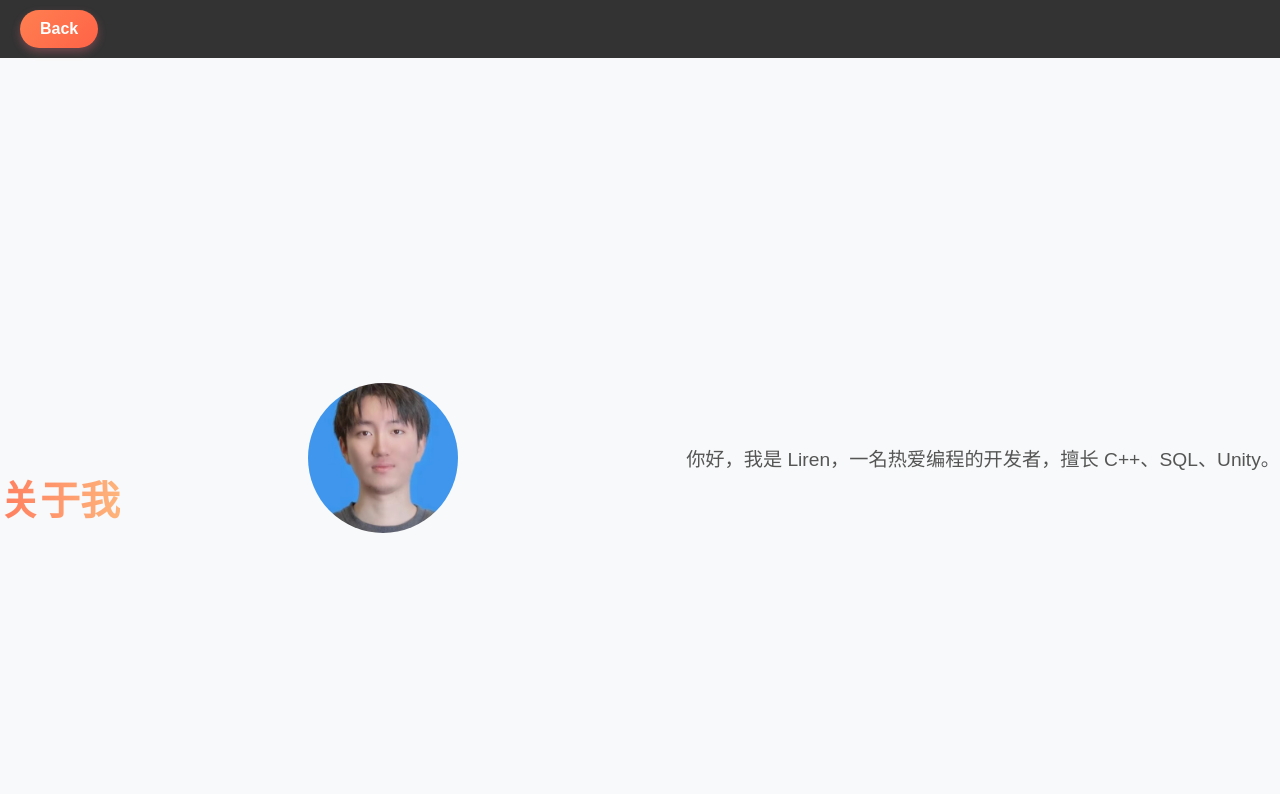
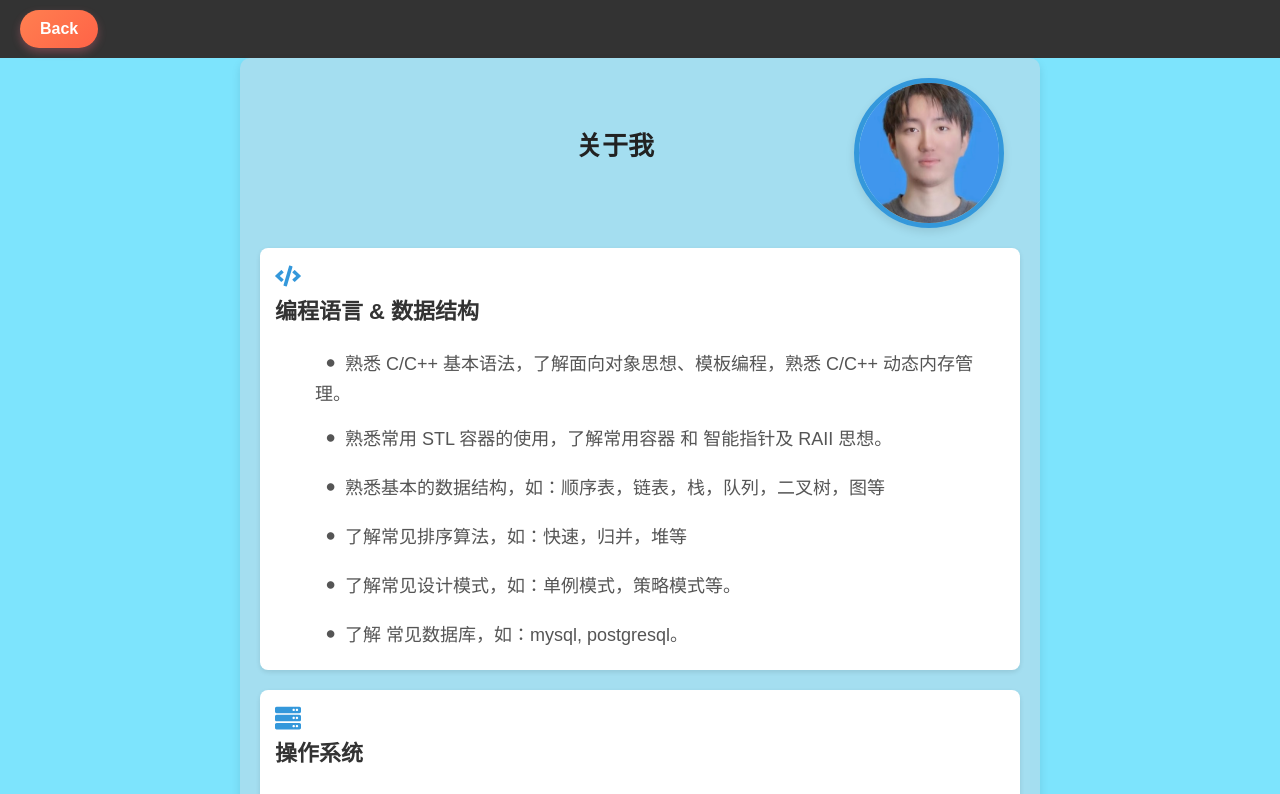
Before and after one commit to Liren4396/projectWebsite, a React (Create React App) app in the folder frontend/: page /about in a window 1280 px wide. Shown: the top 794 px of the page. Built offline with nearby package versions, Linux system fonts and the light colour scheme.

Commit message:
add project and about me

```diff
--- a/frontend/package.json
+++ b/frontend/package.json
@@ -9,6 +9,7 @@
     "@testing-library/user-event": "^13.5.0",
     "react": "^19.0.0",
     "react-dom": "^19.0.0",
+    "react-icons": "^5.5.0",
     "react-router-dom": "^7.2.0",
     "react-scripts": "5.0.1",
     "web-vitals": "^2.1.4"
--- a/frontend/src/App.css
+++ b/frontend/src/App.css
@@ -11,6 +11,9 @@ nav {
 .nav-links {
   display: flex;
   gap: 20px;
+}
+body, html _{
+  background: rgb(125, 228, 253);
 }
 
 .logout-button {
--- a/frontend/src/App.js
+++ b/frontend/src/App.js
@@ -2,7 +2,6 @@ import React from 'react';
 import { BrowserRouter as Router, Routes, Route, Link, useLocation, useNavigate } from 'react-router-dom';
 import Home from './components/Home';
 import Projects from './components/Projects';
-import Blog from './components/Blog';
 import Contact from './components/Contact';
 import AboutMe from './components/AboutMe';
 import HighPerformanceServer from './components/HighPerformanceServer';
@@ -37,7 +36,6 @@ function Navigation() {
         <>
           <Link to="/">Home</Link>
           <Link to="/projects">Projects</Link>
-          <Link to="/blog">Blog</Link>
           <Link to="/contact">Contact</Link>
 
           {/* 根据登录状态渲染按钮 */}
@@ -64,7 +62,6 @@ function App() {
         <Routes>
           <Route path="/" element={<Home />} />
           <Route path="/projects" element={<Projects />} />
-          <Route path="/blog" element={<Blog />} />
           <Route path="/contact" element={<Contact />} />
           <Route path="/about" element={<AboutMe />} />
           <Route path="/projects/HighPerformanceServer" element={<HighPerformanceServer />} />
--- a/frontend/src/components/AboutMe.css
+++ b/frontend/src/components/AboutMe.css
@@ -1,25 +1,68 @@
 .about-container {
-    display: flex;
-    justify-content: center;
-    align-items: center;
-    height: 100vh;
-    background: #f8f9fa;
-  }
+  max-width: 800px;
+  margin: auto;
+  padding: 20px;
+  background: #a4def0;
+  color: #333333;
+  border-radius: 10px;
+  box-shadow: 0px 4px 10px rgba(0, 0, 0, 0.1);
+  display: flex; /* 使用 flexbox 布局 */
+  flex-direction: column;
+}
+.title {
+  text-align: center; /* 确保标题文本居中 */
+  font-size: 26px;
+  margin-left: 300px;
+  font-weight: bold;
+  color: #222222;  /* 深一点的灰色 */
+  margin-bottom: 20px;
+}
 
-.content-box {
-    background: white;
-    padding: 20px;
-    border-radius: 15px;
-    box-shadow: 0 5px 15px rgba(0, 0, 0, 0.2);
-    text-align: center;
-    max-width: 500px;
+.section {
+  margin-bottom: 20px;
+  padding: 15px;
+  background: #ffffff;  /* 白色卡片 */
+  border-radius: 8px;
+  box-shadow: 0px 2px 5px rgba(0, 0, 0, 0.1);
+}
+
+.icon {
+  font-size: 26px;
+  color: #3498db; /* 亮蓝色，让它更显眼 */
+  margin-right: 10px;
+}
+
+p {
+  font-size: 18px;
+  margin-bottom: 5px;
+}
+
+h3 {
+  font-size: 22px;
+  font-weight: bold;
+  margin-bottom: 10px;
+}
+
+span {
+  position: relative;
+  top: 5px;
+  font-size: 30px;
+  font-weight: bold;
 }
 
 .avatar {
   width: 150px;
   height: 150px;
+  object-fit: cover;
   border-radius: 50%;
-  object-fit: cover;
-  display: block;
-  margin: 20px auto;
+  border: 5px solid #3498db;
+  box-shadow: 0px 4px 10px rgba(0, 0, 0, 0.1);
+  margin-left: 200px;
 }
+.title-container {
+  display: flex;
+  justify-content: center;
+  align-items: center;
+  width: 100%;
+  margin-bottom: 20px;
+}
--- a/frontend/src/components/AboutMe.js
+++ b/frontend/src/components/AboutMe.js
@@ -1,16 +1,41 @@
 import React from "react";
-import { useNavigate } from "react-router-dom"; // 导入 useNavigate
-import './AboutMe.css'
+import { FaCode, FaDatabase, FaServer, FaNetworkWired } from "react-icons/fa"; // 引入图标
+import './AboutMe.css';
+
 const AboutMe = () => {
-  const navigate = useNavigate(); // 获取导航函数
+  return (
+    <div className="about-container">
+      <div className="title-container">
+        <h2 className="title">关于我</h2>
+        <img src="1.jpg" alt="My Avatar" className="avatar"/>
+      </div>
+      <div className="section">
+        <FaCode className="icon" />
+        <h3>编程语言 & 数据结构</h3>
+        <p><span>・</span>熟悉 C/C++ 基本语法，了解面向对象思想、模板编程，熟悉 C/C++ 动态内存管理。</p>
+        <p><span>・</span>熟悉常用 STL 容器的使用，了解常用容器 和 智能指针及 RAII 思想。</p>
+        <p><span>・</span>熟悉基本的数据结构，如：顺序表，链表，栈，队列，二叉树，图等</p>
+        <p><span>・</span>了解常见排序算法，如：快速，归并，堆等</p>
+        <p><span>・</span>了解常见设计模式，如：单例模式，策略模式等。</p>
+        <p><span>・</span>了解 常见数据库，如：mysql, postgresql。</p>
+      </div>
 
-  return (
-    <div>
-      <section id="about" className="about-container">
-        <h1>关于我</h1>
-        <img src="1.jpg" alt="My Avatar" className="avatar"/>
-        <p>你好，我是 Liren，一名热爱编程的开发者，擅长 C++、SQL、Unity。</p>
-      </section>
+      <div className="section">
+        <FaServer className="icon" />
+        <h3>操作系统</h3>
+        <p><span>・</span>熟悉 Linux 命令，掌握 Linux 下的多线程、多进程编程，了解进程同步及互斥机制。</p>
+        <p><span>・</span>掌握进程间通信（IPC）：管道、消息队列、信号量、共享内存等。</p>
+        <p><span>・</span>熟悉 Shell 和 Python 编程，能够进行 Linux 系统批量处理。</p>
+      </div>
+
+      <div className="section">
+        <FaNetworkWired className="icon" />
+        <h3>计算机网络</h3>
+        <p><span>・</span>熟悉TCP/IP 协议栈和数据的封装和应用。</p>
+        <p><span>・</span>熟悉网络编程基础，熟悉Socket网络套接字。</p>
+        <p><span>・</span>了解常见 I/O 模型（阻塞、非阻塞、信号驱动、多路复用、异步）。</p>
+        <p><span>・</span>熟悉多路复用 I/O 技术（select、poll、epoll）。</p>
+      </div>
     </div>
   );
 };
--- a/frontend/src/components/Blog.css
+++ /dev/null
@@ -1,78 +0,0 @@
-.blog-container {
-  display: flex;
-  flex-direction: column;
-  align-items: center;
-  justify-content: center;
-  height: 100vh;
-  background: linear-gradient(to right, rgba(34, 193, 195, 0.9), rgba(253, 187, 45, 0.9));
-  padding: 20px;
-}
-
-h1 {
-  margin-top: 100px;
-  font-size: 2.5rem;
-  background: linear-gradient(to right, #ff7e5f, #feb47b);
-  -webkit-background-clip: text;
-  color: transparent;
-  margin-bottom: 20px;
-}
-
-.blog-list {
-  display: flex;
-  flex-direction: column;
-  gap: 15px;
-  max-width: 600px;
-  width: 100%;
-}
-
-.blog-card {
-  background: rgba(255, 255, 255, 0.95);
-  padding: 20px;
-  border-radius: 12px;
-  box-shadow: 0 8px 20px rgba(0, 0, 0, 0.15);
-  transition: transform 0.3s ease-in-out;
-}
-
-.blog-card:hover {
-  transform: translateY(-5px);
-}
-
-.blog-card h2 {
-  font-size: 1.5rem;
-  color: #333;
-  margin-bottom: 10px;
-}
-
-.blog-card p {
-  font-size: 1rem;
-  color: #666;
-  margin-bottom: 10px;
-}
-
-.blog-card a {
-  color: #ff7e5f;
-  text-decoration: none;
-  font-weight: bold;
-}
-
-.blog-card a:hover {
-  text-decoration: underline;
-}
-
-@media (max-width: 600px) {
-  h1 {
-    font-size: 2rem;
-  }
-
-  .blog-card {
-    padding: 15px;
-  }
-
-  .blog-card h2 {
-    font-size: 1.3rem;
-  }
-
-  .blog-card p {
-    font-size: 0.9rem;
-  }
-}
--- a/frontend/src/components/Blog.js
+++ /dev/null
@@ -1,29 +0,0 @@
-import React from "react";
-import './Blog.css';
-
-function Blog() {
-  return (
-    <div className="blog-container">
-      <h1>📖 My Blog</h1>
-      <div className="blog-list">
-        <div className="blog-card">
-          <h2>🚀 如何优化 C++ 代码</h2>
-          <p>探索 C++ 代码优化技巧，提高运行效率。</p>
-          <a href="#">阅读更多 →</a>
-        </div>
-        <div className="blog-card">
-          <h2>🎮 Unity 游戏开发入门</h2>
-          <p>从 0 开始学习 Unity，创建你的第一个游戏！</p>
-          <a href="#">阅读更多 →</a>
-        </div>
-        <div className="blog-card">
-          <h2>💾 SQL 数据库优化</h2>
-          <p>如何让你的 SQL 查询更快？索引、规范化与优化技巧。</p>
-          <a href="#">阅读更多 →</a>
-        </div>
-      </div>
-    </div>
-  );
-}
-
-export default Blog;
--- /dev/null
+++ b/frontend/src/components/HighPerformanceServer.css
@@ -0,0 +1,57 @@
+.project-detail {
+  font-family: Arial, sans-serif;
+  color: #333;
+  padding: 20px;
+  background-color: #f8f8f8;
+  border-radius: 8px;
+}
+
+.project-detail h1 {
+  color: #2e7d32;
+  text-align: center;
+  font-size: 2.5rem;
+  margin-bottom: 20px;
+}
+
+.project-summary {
+  background-color: #fff;
+  padding: 20px;
+  border-radius: 8px;
+  box-shadow: 0 4px 6px rgba(0, 0, 0, 0.1);
+}
+
+.project-summary h2 {
+  color: #2e7d32;
+  font-size: 1.8rem;
+  margin-top: 20px;
+}
+
+.project-summary ul {
+  list-style: none;
+  padding: 0;
+}
+
+.project-summary li {
+  font-size: 1rem;
+  margin-bottom: 10px;
+}
+
+.project-summary pre {
+  background-color: #333;
+  color: #fff;
+  padding: 10px;
+  border-radius: 8px;
+  overflow-x: auto;
+}
+
+.uml-image {
+  text-align: center;
+  margin-top: 20px;
+}
+
+.uml-image img {
+  max-width: 100%;
+  height: auto;
+  border-radius: 8px;
+  box-shadow: 0 4px 6px rgba(0, 0, 0, 0.1);
+}
--- a/frontend/src/components/Home.css
+++ b/frontend/src/components/Home.css
@@ -4,6 +4,7 @@
   align-items: center;
   height: 100vh;
   flex-direction: column;
+  padding: 20px;
   background: linear-gradient(to right, #3b82f6, #9333ea);
 }
 
@@ -25,6 +26,7 @@
   box-shadow: 0 5px 15px rgba(0, 0, 0, 0.2);
   text-align: center;
   max-width: 500px;
+
 }
 
 h1 {
@@ -38,17 +40,33 @@ p {
 }
 
 .cpp {
-  color: #3b82f6;
+  color: rgb(236, 74, 74);
   font-weight: bold;
 }
 
 .sql {
-  color: #10b981;
+  color: orange;
   font-weight: bold;
 }
 
 .unity {
-  color: #9333ea;
+  color: rgb(173, 173, 4);
+  font-weight: bold;
+}
+.js {
+  color: rgb(6, 179, 6);
+  font-weight: bold;
+}
+.ts {
+  color: rgb(17, 233, 222);
+  font-weight: bold;
+}
+.shell {
+  color:rgb(83, 71, 255);
+  font-weight:  bold;
+}
+.java {
+  color:purple;
   font-weight: bold;
 }
 
@@ -67,3 +85,26 @@ p {
 .learn-more:hover {
   background: #2563eb;
 }
+
+.floating-about-button {
+  margin-top: 20px;
+  margin-left: 300px;
+  background: linear-gradient(135deg, #ff416c, #ff4b2b);
+  color: white;
+  border: none;
+  padding: 15px 20px;
+  font-size: 16px;
+  border-radius: 50px;
+  cursor: pointer;
+  transition: transform 0.3s ease, box-shadow 0.3s ease;
+  box-shadow: 0px 5px 15px rgba(255, 75, 43, 0.4);
+}
+
+.floating-about-button:hover {
+  transform: scale(1.1);
+  box-shadow: 0px 10px 20px rgba(255, 75, 43, 0.6);
+}
+
+.floating-about-button:active {
+  transform: scale(0.95);
+}
```
Also changed, not shown: frontend/src/components/Header.js (deleted, +0 -16 lines), frontend/src/components/HighPerformanceServer.js (+62 -2 lines), frontend/src/components/Home.js (+10 -10 lines), frontend/public/uml.jpg (added), 1 other file (tests, documents, lock files or other folders).
